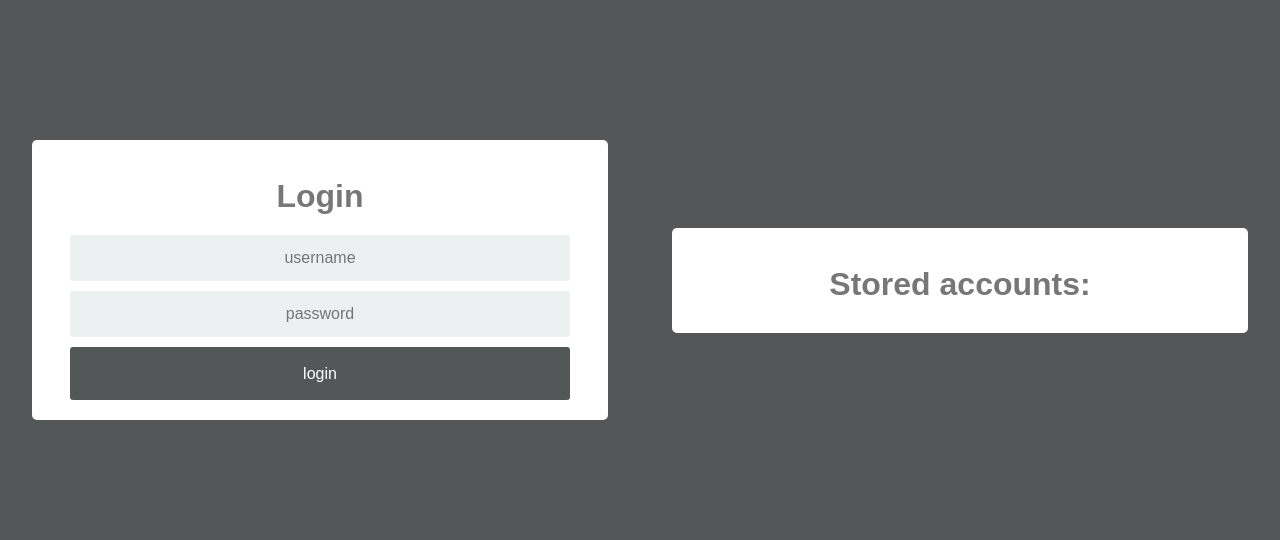
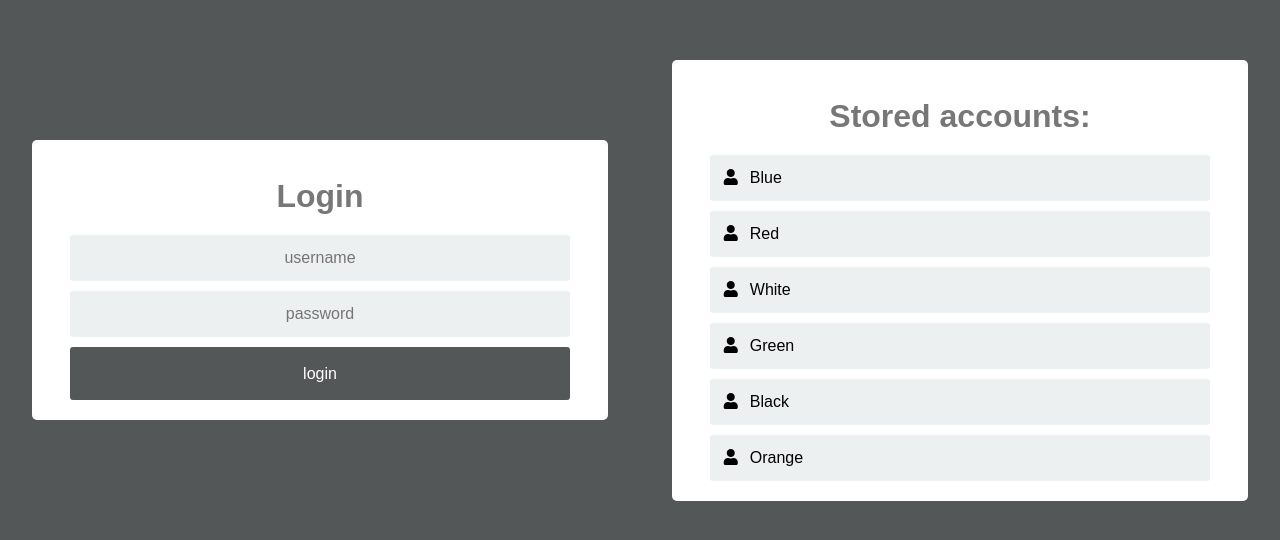
Before and after one commit to ethanrange/better-cate, an Electron app: page login.html in a window 1280 px wide. Shown: the part 120-660 px from the top of the page. Drawn offline with Linux system fonts and the light colour scheme.

Commit message:
Completed styling for stored credential list

```diff
--- a/login.html
+++ b/login.html
@@ -4,6 +4,7 @@
 <head>
     <meta charset="UTF-8">
     <link rel="stylesheet" href="style.css">
+    <link rel="stylesheet" href="https://cdnjs.cloudflare.com/ajax/libs/font-awesome/5.15.3/css/all.min.css">
     <script src="login.js"></script>
     <title>Better CATe</title>
 </head>
@@ -24,6 +25,9 @@
             <div class="container">
                 <h1>Stored accounts:</h1>
                 <div id="accounts"></div>
+                <script>
+                    makeAccountList();
+                </script>
             </div>
         </div>
     </div>
--- a/login.js
+++ b/login.js
@@ -5,3 +5,25 @@ function handleCredentials() {
 
     window.api.send('store-creds', uname, pwd);
 }
+
+function makeAccountList() {
+    let items = [
+        'Blue',
+        'Red',
+        'White',
+        'Green',
+        'Black',
+        'Orange'
+    ]
+
+    items.forEach(function(item) {
+        let button = document.createElement('button');
+        button.id = item;
+        button.onclick = function() { alert(button.id); };
+
+        accounts.appendChild(button);
+
+        button.innerHTML += '<i class="fas fa-user"></i>';
+        button.innerHTML += item;
+    });
+}
--- a/style.css
+++ b/style.css
@@ -78,6 +78,29 @@ form .btn:active {
     color: #777;
 }
 
+#accounts {
+    text-align: center;
+    margin: auto;
+    padding: 0;
+}
+
+#accounts button {
+    padding: 12px 0;
+    margin: 0 auto 10px;
+    border-radius: 3px;
+    border: 2px solid transparent;
+    width: 90%;
+    font-size: 16px;
+    text-align: left;
+    transition: border .2s, background-color .2s;
+    background-color: #ECF0F1;
+}
+
+button i {
+    float: left;
+    padding: 0 12px;
+}
+
 .row {
     display: flex;
     height: 100%;
```
